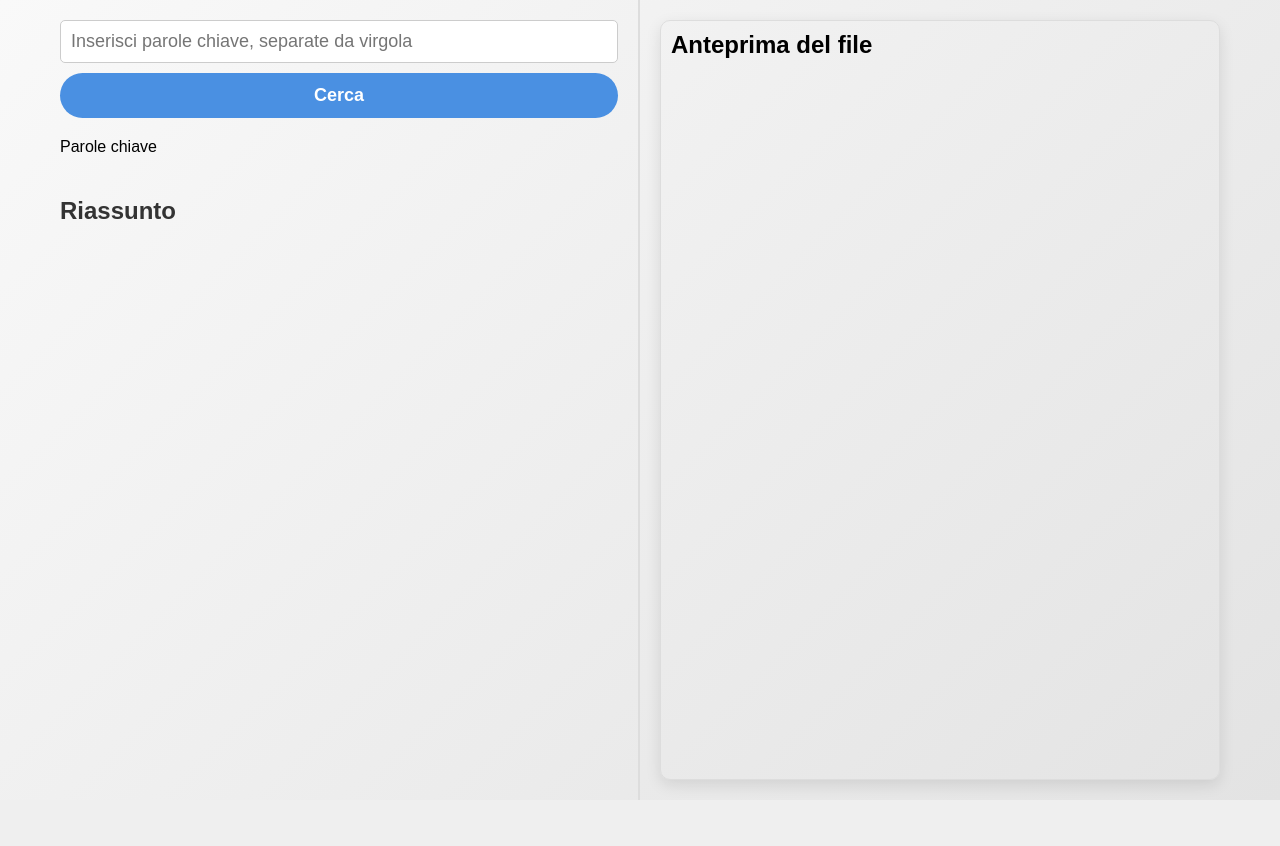
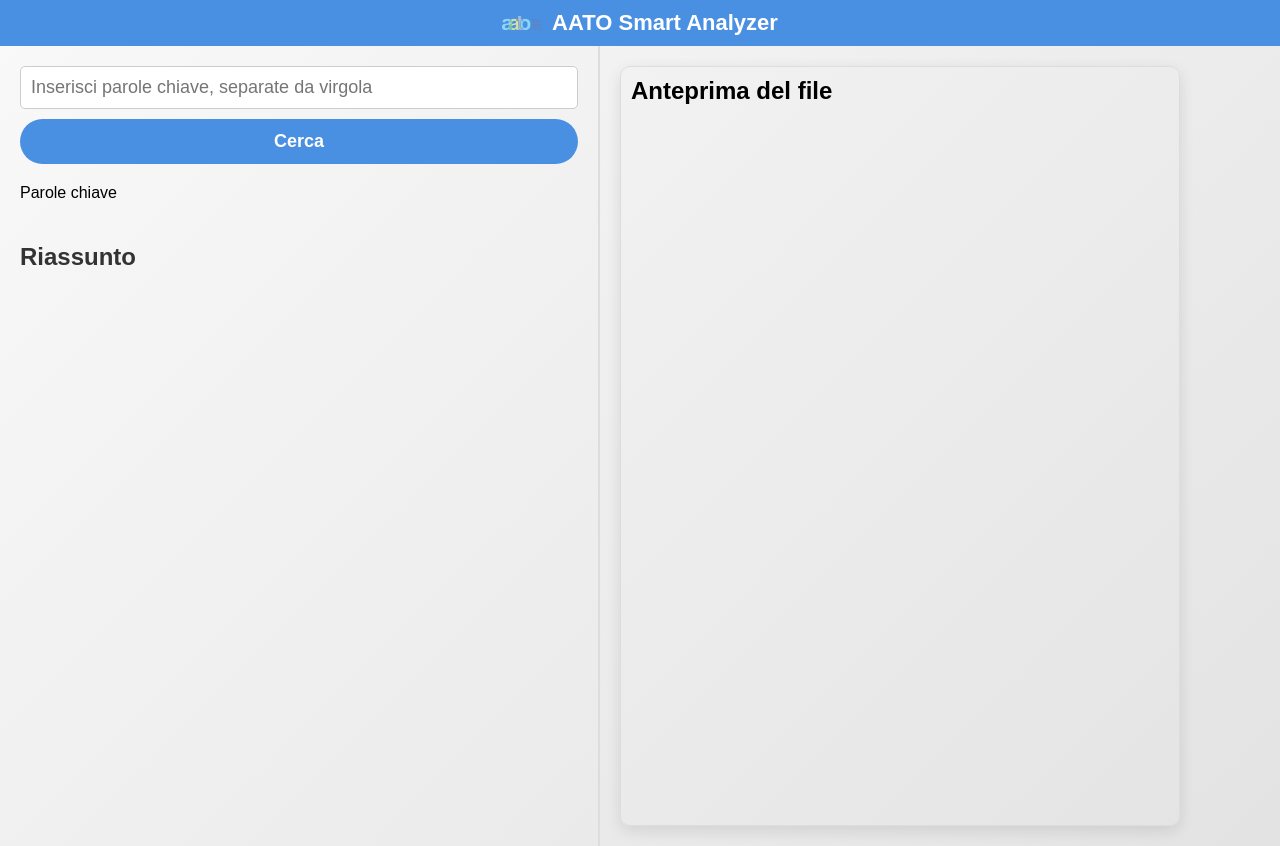
Before and after one commit to itsmrma/trenteam, a Django app: page /result/ in a window 1280 px wide. Before the commit the page ends 800 px from the top, so only its background shows below. Run offline with Django 5.2, Linux system fonts and the light colour scheme.

Commit message:
logo result

```diff
--- a/hackaton/myapp/static/css/style_result.css
+++ b/hackaton/myapp/static/css/style_result.css
@@ -7,26 +7,54 @@
 
 body {
   display: flex;
-    justify-content: center;
+  flex-direction: column;
   min-height: 100vh;
   background: linear-gradient(135deg, #f9f9f9, #e3e3e3);
 }
 
+header {
+  width: 100%;
+  background-color: #4a90e2;
+  padding: 10px 0; /* Barra piccola */
+  text-align: center;
+}
+
+.logo-container {
+  display: inline-flex;
+  justify-content: center;
+  align-items: center;
+}
+
+.logo {
+  width: 40px;
+  height: auto;
+  margin-right: 10px;
+}
+
+h1 {
+  color: white;
+  font-size: 22px;
+  font-weight: bold;
+  margin: 0;
+}
+
 .container {
   display: flex;
+  flex-direction: row;
   width: 100%;
   max-width: 1200px;
-    height: 100vh;  /* Impostato per coprire tutta la pagina */
+  height: 100vh; /* Impostato per coprire tutta l'altezza della pagina */
 }
 
 .left-panel, .right-panel {
-    width: 50%;
+  width: 50%;  /* Suddivide la pagina a metà */
   padding: 20px;
+  height: 100%;  /* Assicura che i pannelli occupino tutta l'altezza della finestra */
   overflow-y: auto;
 }
 
 .left-panel {
-    border-right: 2px solid #ddd;  /* Linea di separazione */
+  border-right: 2px solid #ddd;
 }
 
 .search-box {
@@ -95,14 +123,25 @@
 
 iframe {
   width: 100%;
-    height: 500px;
+  height: 100%;
   border: none;
 }
 
-/* Stile per le parole evidenziate */
 .highlighted {
   background-color: #e0e0e0;
   padding: 2px 8px;
   border-radius: 5px;
   margin-right: 5px;
 }
+
+/* Media query per dispositivi piccoli */
+@media (max-width: 768px) {
+  .container {
+    flex-direction: column; /* Imposta una colonna invece di una riga */
+  }
+
+  .left-panel, .right-panel {
+    width: 100%;  /* Occupano il 100% della larghezza */
+    padding: 10px;
+  }
+}
--- a/hackaton/myapp/templates/result.html
+++ b/hackaton/myapp/templates/result.html
@@ -8,6 +8,12 @@
     <link rel="stylesheet" href="{% static 'css/style_result.css' %}">
 </head>
 <body>
+  <header>
+    <div class="logo-container">
+      <img src="{% static 'foto/aato_logo.png' %}" alt="AATO Logo" class="logo">
+      <h1>AATO Smart Analyzer</h1>
+    </div>
+  </header>
   <div class="container">
     <div class="left-panel">
       <div class="search-box">
```
Lines whose indentation alone changed are shown as unchanged.
